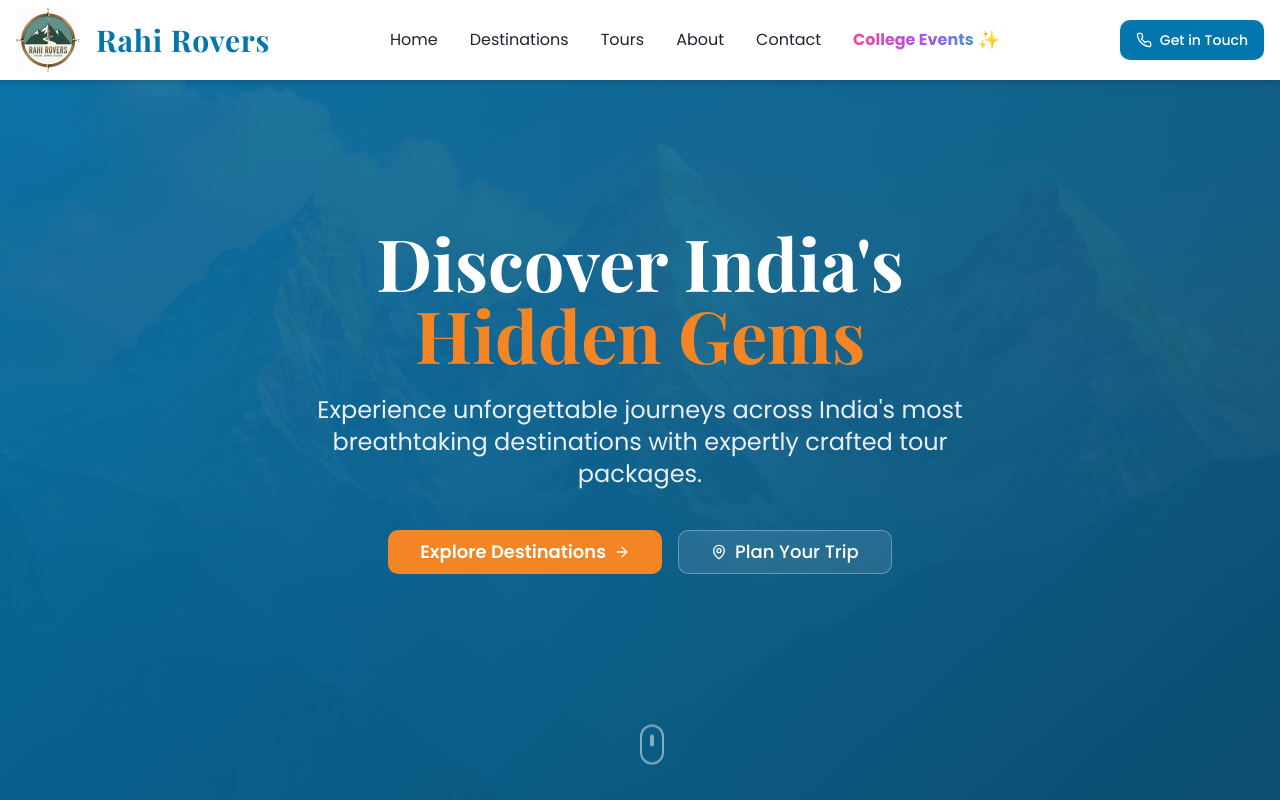
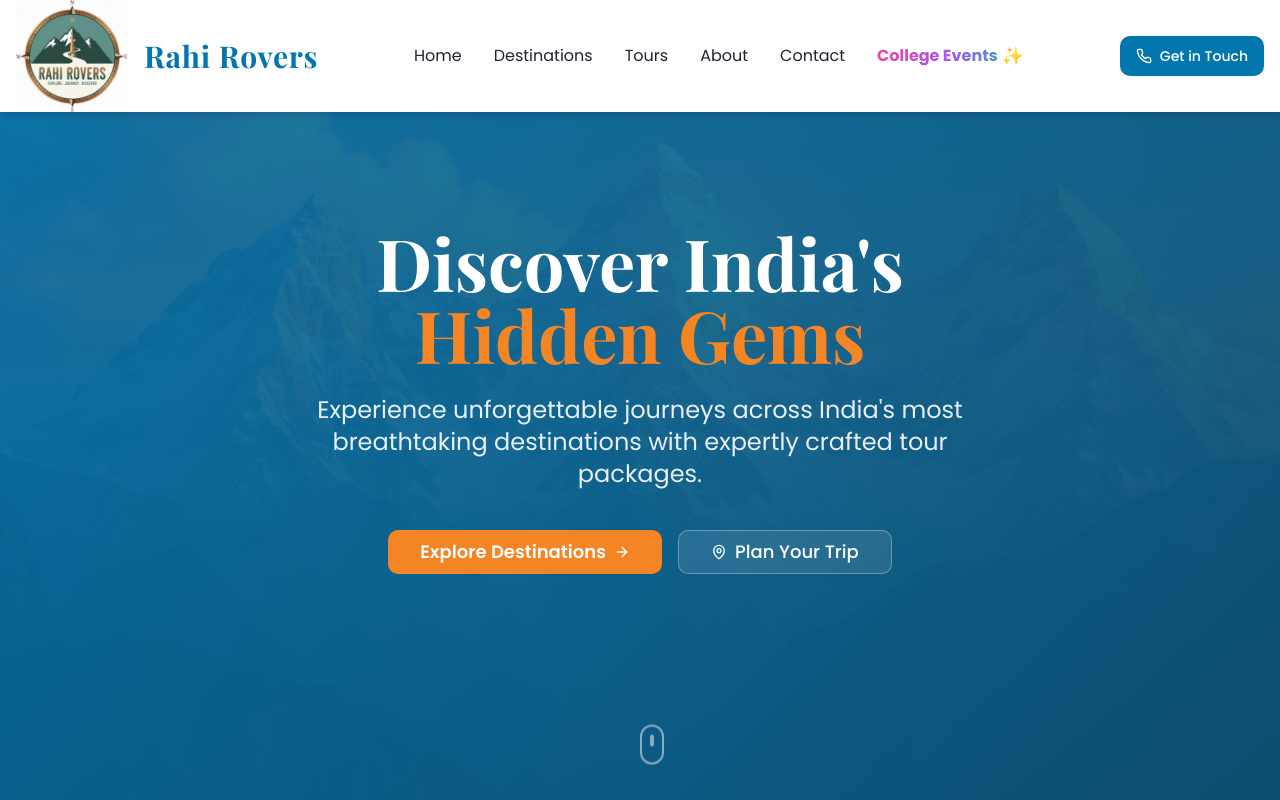
Before and after one commit to rakaliku/river-raft-adventures, a React (Vite) app: page / in a window 1280 px wide. Shown: the top 800 px of the page. Built offline with nearby package versions, Linux system fonts and the light colour scheme; the HTML template or start-up script is replaced by a standard one.

Commit message:
logo size increased in the header

```diff
--- a/src/components/Header.tsx
+++ b/src/components/Header.tsx
@@ -12,13 +12,24 @@ const Header = () => {
     <header className="fixed top-0 left-0 right-0 z-50 bg-white shadow-md">
 
       <div className="container mx-auto px-4">
-        <div className="flex items-center justify-between h-20">
+        {/* <div className="flex items-center justify-between h-20"> */}
+        <div className="flex items-center justify-between h-28">
           {/* ✅ Logo and Brand */}
           <div className="flex items-center space-x-4">
             <img
               src={logo}
               alt="Rahi Rovers Logo"
-              className="w-16 h-16 object-contain mix-blend-multiply bg-transparent"
+              // className="w-16 h-16 object-contain mix-blend-multiply bg-transparent"
+              // className="w-20 h-20 object-contain mix-blend-darken bg-transparent transition-transform duration-300 hover:scale-105"
+              className="
+    w-14 h-14          /* mobile size */
+    md:w-28 md:h-28    /* desktop size */
+    object-contain
+    mix-blend-darken
+    bg-transparent
+    transition-transform duration-300
+    hover:scale-105
+  "
   style={{
     filter: "drop-shadow(0 0 0 transparent)", // Removes glow
   }}
```
